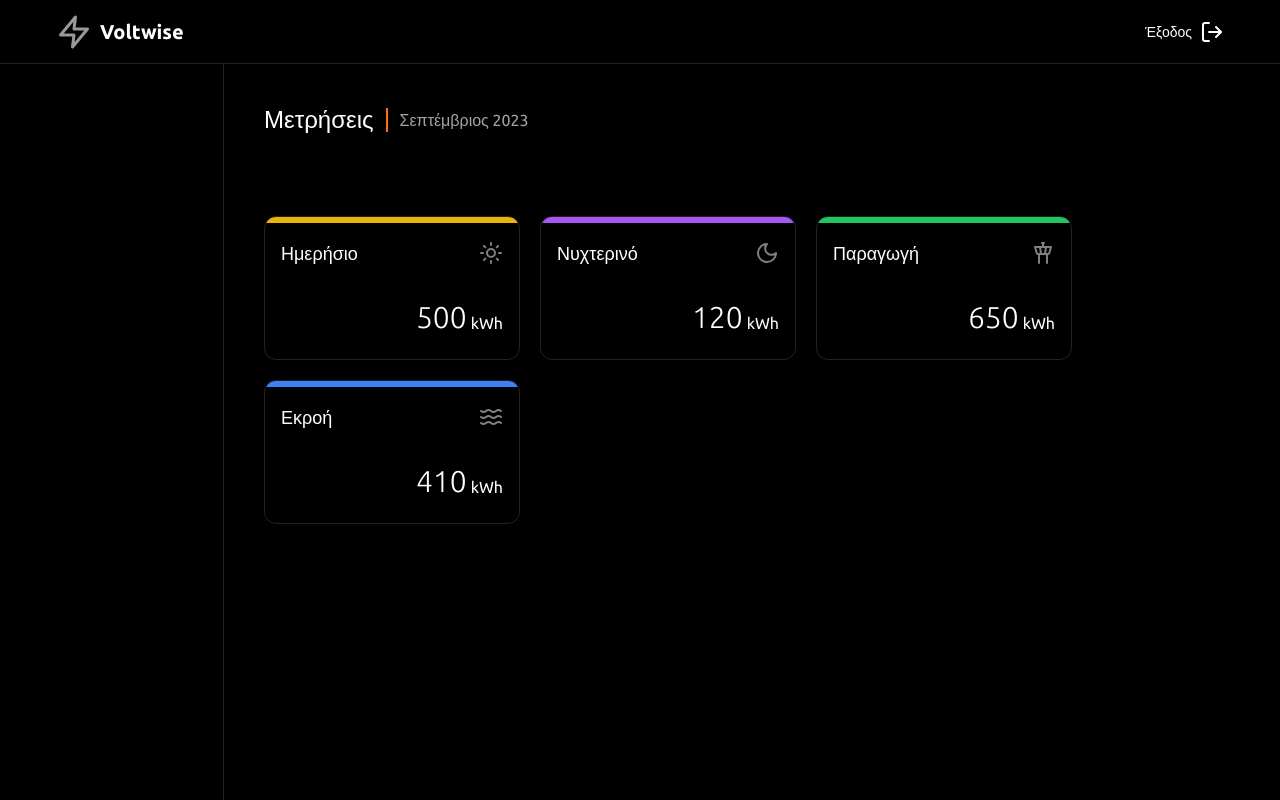
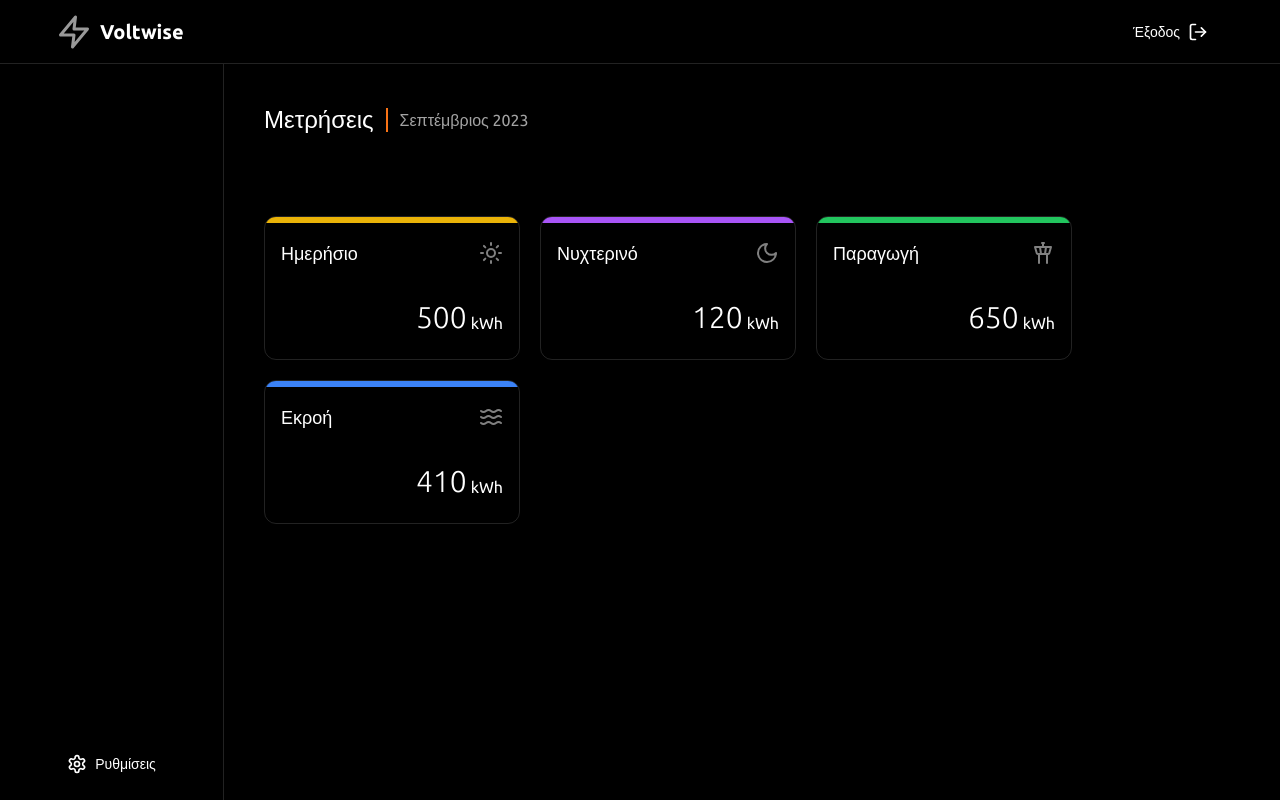
Before and after one commit to pkonstantinou/voltwise, a Next.js app: page / in a window 1280 px wide. Built offline with nearby package versions, Linux system fonts and the light colour scheme; no server answers.

Commit message:
Add shadcn ui-kit

```diff
--- a/package.json
+++ b/package.json
@@ -11,18 +11,24 @@
   "dependencies": {
     "@clerk/nextjs": "^4.23.5",
     "@clerk/themes": "^1.7.5",
+    "@radix-ui/react-slot": "^1.0.2",
     "@types/node": "20.5.9",
     "@types/react": "18.2.21",
     "@types/react-dom": "18.2.7",
     "autoprefixer": "10.4.15",
+    "class-variance-authority": "^0.7.0",
+    "clsx": "^2.0.0",
     "eslint": "8.48.0",
     "eslint-config-next": "13.4.19",
     "lucide-react": "^0.274.0",
     "next": "13.4.19",
+    "next-themes": "^0.2.1",
     "postcss": "8.4.29",
     "react": "18.2.0",
     "react-dom": "18.2.0",
+    "tailwind-merge": "^1.14.0",
     "tailwindcss": "3.3.3",
+    "tailwindcss-animate": "^1.0.7",
     "typescript": "5.2.2"
   }
 }
--- a/src/app/(root)/layout.tsx
+++ b/src/app/(root)/layout.tsx
@@ -4,6 +4,7 @@ import { ClerkProvider } from "@clerk/nextjs";
 import { dark } from "@clerk/themes";
 
 import { Sidebar, Topbar } from "@/components/layout";
+import { ThemeProvider } from "@/components/theme";
 
 import "../globals.css";
 
@@ -26,11 +27,13 @@ export default function RootLayout({
     <ClerkProvider appearance={{ baseTheme: dark }}>
       <html lang="en">
         <body className={ubuntu.className}>
-          <Topbar />
-          <main className="bg-black w-full h-[100vh] pt-16 flex">
-            <Sidebar />
-            {children}
-          </main>
+          <ThemeProvider attribute="class" defaultTheme="dark">
+            <Topbar />
+            <main className="bg-black w-full h-[100vh] pt-16 flex">
+              <Sidebar />
+              {children}
+            </main>
+          </ThemeProvider>
         </body>
       </html>
     </ClerkProvider>
--- a/src/components/layout/Sidebar.tsx
+++ b/src/components/layout/Sidebar.tsx
@@ -1,7 +1,12 @@
+import { Button } from "@/components/ui/button";
+import { Settings } from "lucide-react";
+
 export const Sidebar = () => {
   return (
-    <section className="text-white w-56 border-r border-[#ffffff22] overflow-y-scroll">
-      {/* <p>Sidebar</p> */}
+    <section className="text-white w-56 border-r border-[#ffffff22] overflow-y-scroll p-4 flex flex-col items-center justify-end">
+      <Button variant="ghost">
+        <Settings className="mr-2" size={20} /> Ρυθμίσεις
+      </Button>
     </section>
   );
 };
--- a/src/components/layout/Topbar.tsx
+++ b/src/components/layout/Topbar.tsx
@@ -1,5 +1,6 @@
 import { SignOutButton } from "@clerk/nextjs";
 import { LogOut, Zap } from "lucide-react";
+import { Button } from "@/components/ui/button";
 
 export const Topbar = () => {
   return (
@@ -9,10 +10,9 @@ export const Topbar = () => {
         <p className="text-white text-xl font-semibold">Voltwise</p>
       </div>
       <SignOutButton>
-        <div className="flex justify-center items-center gap-2 cursor-pointer">
-          <p className="text-white text-sm">Έξοδος</p>
-          <LogOut size={24} color="white" />
-        </div>
+        <Button variant="ghost">
+          Έξοδος <LogOut className="ml-2" size={20} />
+        </Button>
       </SignOutButton>
     </nav>
   );
--- /dev/null
+++ b/src/components/theme/ThemeProvider.tsx
@@ -0,0 +1,9 @@
+"use client";
+
+import * as React from "react";
+import { ThemeProvider as NextThemesProvider } from "next-themes";
+import { type ThemeProviderProps } from "next-themes/dist/types";
+
+export function ThemeProvider({ children, ...props }: ThemeProviderProps) {
+  return <NextThemesProvider {...props}>{children}</NextThemesProvider>;
+}
--- /dev/null
+++ b/src/components/theme/index.ts
@@ -0,0 +1 @@
+export { ThemeProvider } from "./ThemeProvider";
--- /dev/null
+++ b/src/components/ui/button.tsx
@@ -0,0 +1,58 @@
+import * as React from "react";
+import { Slot } from "@radix-ui/react-slot";
+import { cva, type VariantProps } from "class-variance-authority";
+
+import { cn } from "@/lib/utils";
+
+const buttonVariants = cva(
+  "inline-flex items-center justify-center rounded-md text-sm font-medium ring-offset-white transition-colors focus-visible:outline-none focus-visible:ring-2 focus-visible:ring-neutral-950 focus-visible:ring-offset-2 disabled:pointer-events-none disabled:opacity-50 dark:ring-offset-neutral-950 dark:focus-visible:ring-neutral-300",
+  {
+    variants: {
+      variant: {
+        default:
+          "bg-neutral-900 text-neutral-50 hover:bg-neutral-900/90 dark:bg-neutral-50 dark:text-neutral-900 dark:hover:bg-neutral-50/90",
+        destructive:
+          "bg-red-500 text-neutral-50 hover:bg-red-500/90 dark:bg-red-900 dark:text-neutral-50 dark:hover:bg-red-900/90",
+        outline:
+          "border border-neutral-200 bg-white hover:bg-neutral-100 hover:text-neutral-900 dark:border-neutral-800 dark:bg-neutral-950 dark:hover:bg-neutral-800 dark:hover:text-neutral-50",
+        secondary:
+          "bg-neutral-100 text-neutral-900 hover:bg-neutral-100/80 dark:bg-neutral-800 dark:text-neutral-50 dark:hover:bg-neutral-800/80",
+        ghost:
+          "hover:bg-neutral-100 hover:text-neutral-900 dark:hover:bg-neutral-800 dark:hover:text-neutral-50",
+        link: "text-neutral-900 underline-offset-4 hover:underline dark:text-neutral-50",
+      },
+      size: {
+        default: "h-10 px-4 py-2",
+        sm: "h-9 rounded-md px-3",
+        lg: "h-11 rounded-md px-8",
+        icon: "h-10 w-10",
+      },
+    },
+    defaultVariants: {
+      variant: "default",
+      size: "default",
+    },
+  }
+);
+
+export interface ButtonProps
+  extends React.ButtonHTMLAttributes<HTMLButtonElement>,
+    VariantProps<typeof buttonVariants> {
+  asChild?: boolean;
+}
+
+const Button = React.forwardRef<HTMLButtonElement, ButtonProps>(
+  ({ className, variant, size, asChild = false, ...props }, ref) => {
+    const Comp = asChild ? Slot : "button";
+    return (
+      <Comp
+        className={cn(buttonVariants({ variant, size, className }))}
+        ref={ref}
+        {...props}
+      />
+    );
+  }
+);
+Button.displayName = "Button";
+
+export { Button, buttonVariants };
--- /dev/null
+++ b/src/lib/utils.ts
@@ -0,0 +1,6 @@
+import { type ClassValue, clsx } from "clsx"
+import { twMerge } from "tailwind-merge"
+
+export function cn(...inputs: ClassValue[]) {
+  return twMerge(clsx(inputs))
+}
--- /dev/null
+++ b/tailwind.config.js
@@ -0,0 +1,36 @@
+/** @type {import('tailwindcss').Config} */
+module.exports = {
+  darkMode: ["class"],
+  content: [
+    './pages/**/*.{ts,tsx}',
+    './components/**/*.{ts,tsx}',
+    './app/**/*.{ts,tsx}',
+    './src/**/*.{ts,tsx}',
+	],
+  theme: {
+    container: {
+      center: true,
+      padding: "2rem",
+      screens: {
+        "2xl": "1400px",
+      },
+    },
+    extend: {
+      keyframes: {
+        "accordion-down": {
+          from: { height: 0 },
+          to: { height: "var(--radix-accordion-content-height)" },
+        },
+        "accordion-up": {
+          from: { height: "var(--radix-accordion-content-height)" },
+          to: { height: 0 },
+        },
+      },
+      animation: {
+        "accordion-down": "accordion-down 0.2s ease-out",
+        "accordion-up": "accordion-up 0.2s ease-out",
+      },
+    },
+  },
+  plugins: [require("tailwindcss-animate")],
+}
--- a/tailwind.config.ts
+++ /dev/null
@@ -1,20 +0,0 @@
-import type { Config } from 'tailwindcss'
-
-const config: Config = {
-  content: [
-    './src/pages/**/*.{js,ts,jsx,tsx,mdx}',
-    './src/components/**/*.{js,ts,jsx,tsx,mdx}',
-    './src/app/**/*.{js,ts,jsx,tsx,mdx}',
-  ],
-  theme: {
-    extend: {
-      backgroundImage: {
-        'gradient-radial': 'radial-gradient(var(--tw-gradient-stops))',
-        'gradient-conic':
-          'conic-gradient(from 180deg at 50% 50%, var(--tw-gradient-stops))',
-      },
-    },
-  },
-  plugins: [],
-}
-export default config
```
Also changed, not shown: components.json (added), 1 other file (tests, documents, lock files or other folders).
